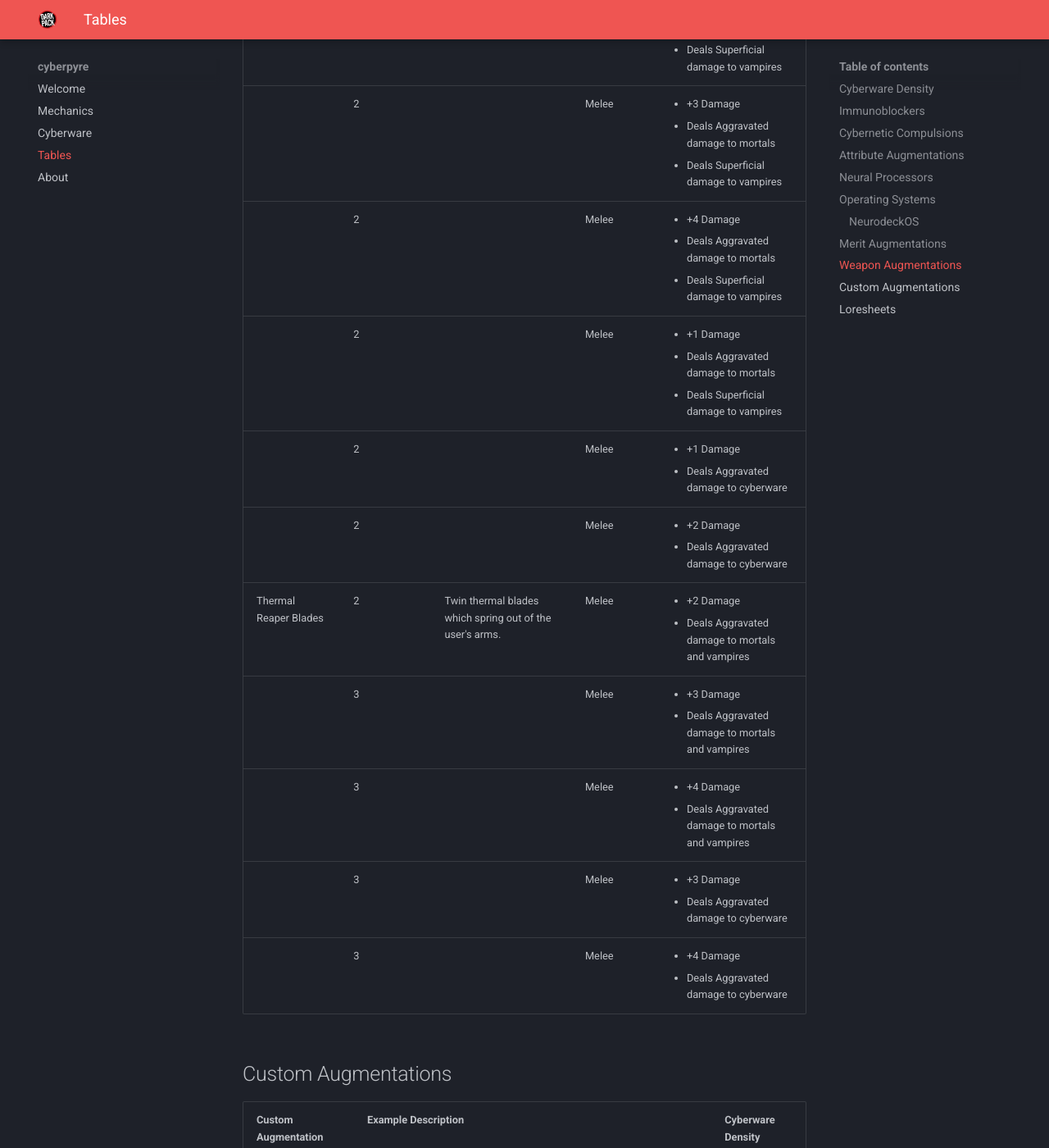
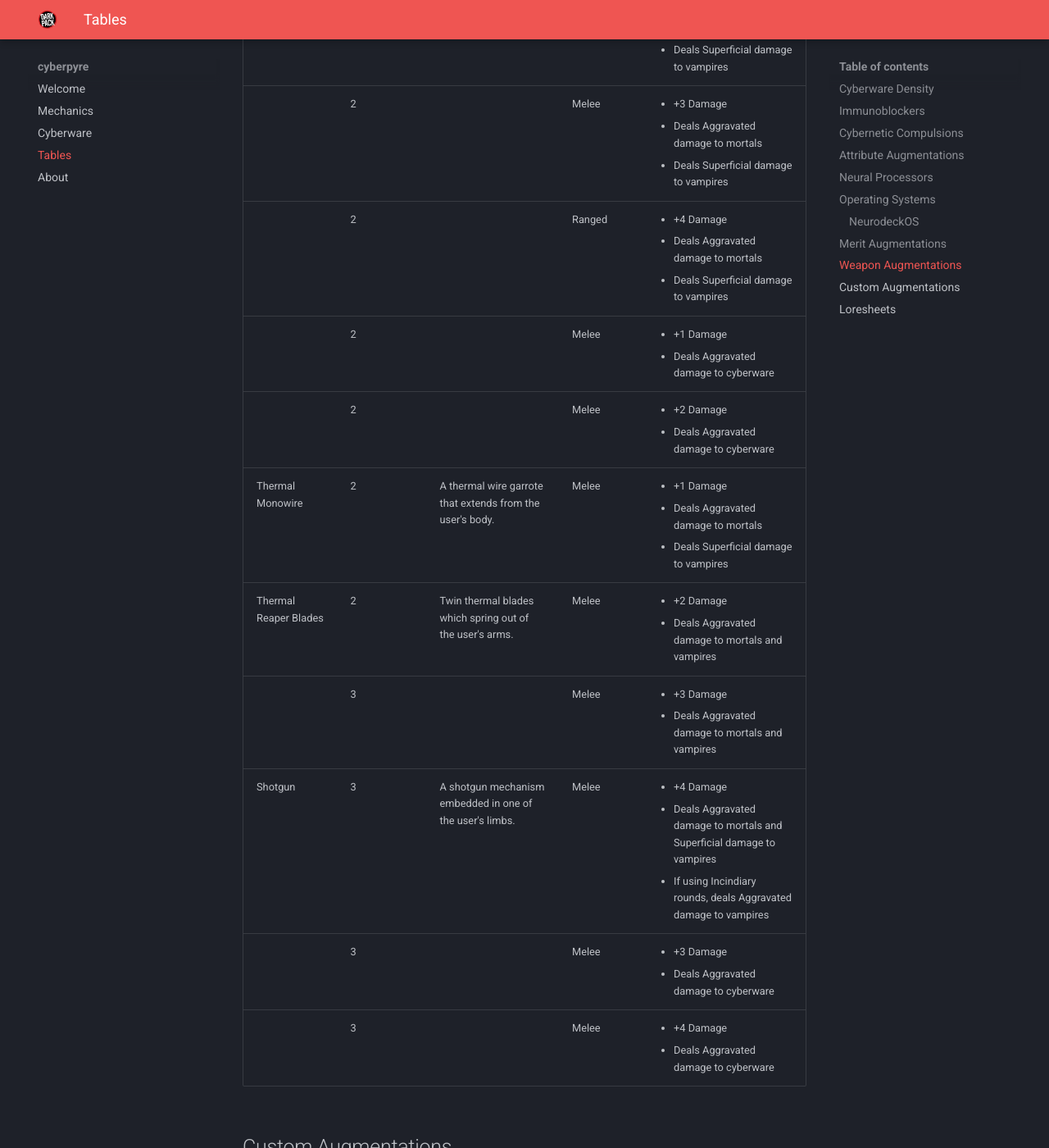
Before and after one commit to cyberpyre-dev/cyberpyre-mkdocs, an MkDocs documentation site: the page built from docs/tables.md, in a window 1280 px wide and 1400 px high, scrolled down 5889 px. Shown: the whole window at 82% size. Built offline with MkDocs 1.6.1 and Material for MkDocs 9.7.7, drawn with Linux system fonts in a browser that asks for light colours; some of the changed text lies outside the part shown.

Commit message:
Updated readme and tables

```diff
--- a/docs/tables.md
+++ b/docs/tables.md
@@ -48,7 +48,7 @@
 ## Neural Processors
 <!-- begin:neural-processor-table -->
 | Neural Processor | Details |
-|-----------------|---------|
+|------------------|---------|
 | Neural Processor Mk. 1 | 1 Cyberware Density; 1 available chip slot; up to +1 bonus |
 | Neural Processor Mk. 2 | 2 Cyberware Density; 2 available chip slots; up to +2 bonus |
 | Neural Processor Mk. 3 | 3 Cyberware Density; 3 available chip slots; up to +3 bonus |
@@ -90,16 +90,16 @@
 <!-- begin:weapon-augmentations-table -->
 | Weapon | Cyberware Density | Description | Range | Mechanics |
 |--------|-----------------|-------------|-------|-----------|
-| | 1 | | Melee | <ul><li>+1 Damage</li><li>Deals Aggravated damage to mortals</li><li>Deals Superficial damage to vampires</li></ul> |
-| | 1 | | Melee | <ul><li>+2 Damage</li><li>Deals Aggravated damage to mortals</li><li>Deals Superficial damage to vampires</li></ul> |
+| Monowire | 1 | A wire garrote that extends from the user's body. | Melee | <ul><li>+1 Damage</li><li>Deals Aggravated damage to mortals</li><li>Deals Superficial damage to vampires</li></ul> |
+| Reaper Blades | 1 | Twin blades which spring out of the user's arms. | Melee | <ul><li>+2 Damage</li><li>Deals Aggravated damage to mortals</li><li>Deals Superficial damage to vampires</li></ul> |
 | | 2 | | Melee | <ul><li>+3 Damage</li><li>Deals Aggravated damage to mortals</li><li>Deals Superficial damage to vampires</li></ul> |
-| | 2 | | Melee | <ul><li>+4 Damage</li><li>Deals Aggravated damage to mortals</li><li>Deals Superficial damage to vampires</li></ul> |
-| | 2 | | Melee | <ul><li>+1 Damage</li><li>Deals Aggravated damage to mortals</li><li>Deals Superficial damage to vampires</li></ul> |
+| | 2 | | Ranged | <ul><li>+4 Damage</li><li>Deals Aggravated damage to mortals</li><li>Deals Superficial damage to vampires</li></ul> |
 | | 2 | | Melee | <ul><li>+1 Damage</li><li>Deals Aggravated damage to cyberware </li></ul> |
 | | 2 | | Melee | <ul><li>+2 Damage</li><li>Deals Aggravated damage to cyberware </li></ul> |
+| Thermal Monowire | 2 | A thermal wire garrote that extends from the user's body. | Melee | <ul><li>+1 Damage</li><li>Deals Aggravated damage to mortals</li><li>Deals Superficial damage to vampires</li></ul> |
 | Thermal Reaper Blades | 2 | Twin thermal blades which spring out of the user's arms. | Melee | <ul><li>+2 Damage</li><li>Deals Aggravated damage to mortals and vampires</li></ul> |
 | | 3 | | Melee | <ul><li>+3 Damage</li><li>Deals Aggravated damage to mortals and vampires</li></ul> |
-| | 3 | | Melee | <ul><li>+4 Damage</li><li>Deals Aggravated damage to mortals and vampires</li></ul> |
+| Shotgun | 3 | A shotgun mechanism embedded in one of the user's limbs. | Melee | <ul><li>+4 Damage</li><li>Deals Aggravated damage to mortals and Superficial damage to vampires</li><li>If using Incindiary rounds, deals Aggravated damage to vampires</li></ul> |
 | | 3 | | Melee | <ul><li>+3 Damage</li><li>Deals Aggravated damage to cyberware</li></ul> |
 | | 3 | | Melee | <ul><li>+4 Damage</li><li>Deals Aggravated damage to cyberware</li></ul> |
 <!-- end:weapon-augmentations-table -->
```
Also changed, not shown: other parts of docs/tables.md (+1 -1 lines), README.md (+3 -0 lines).
